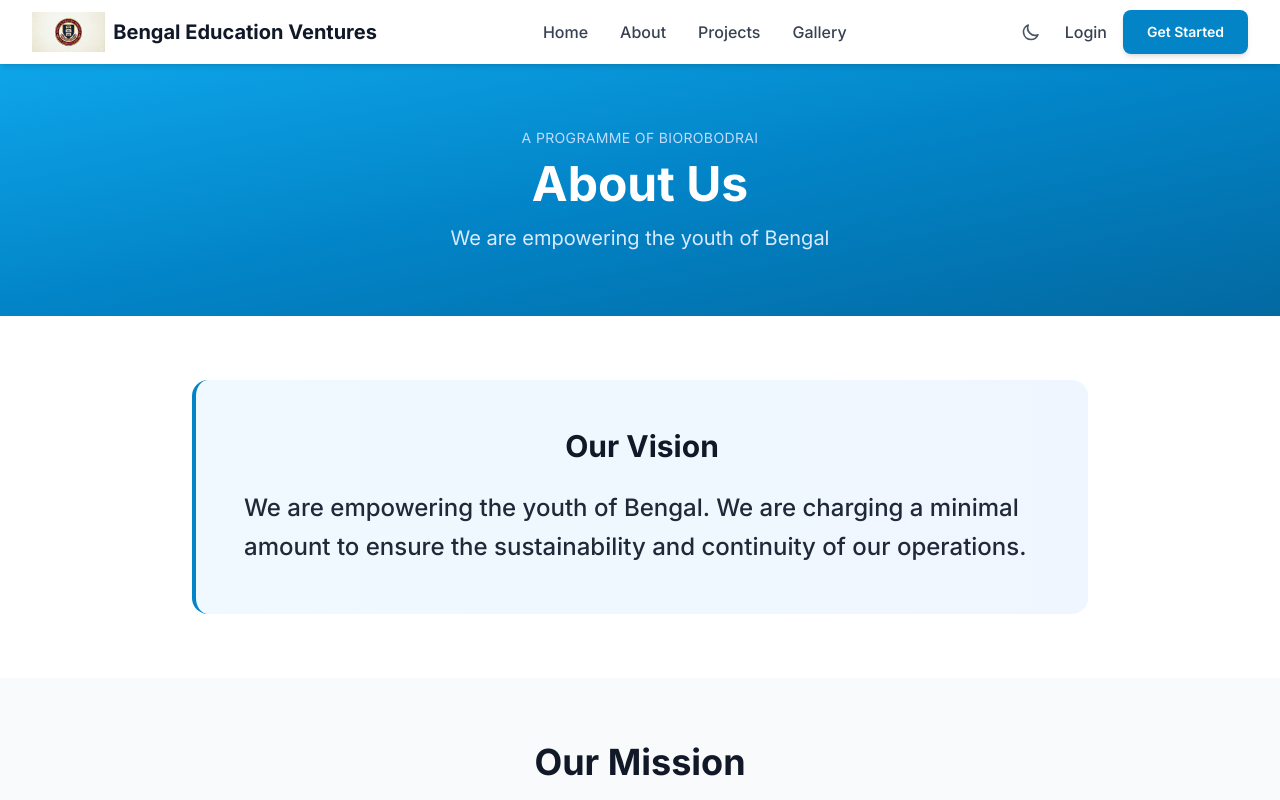
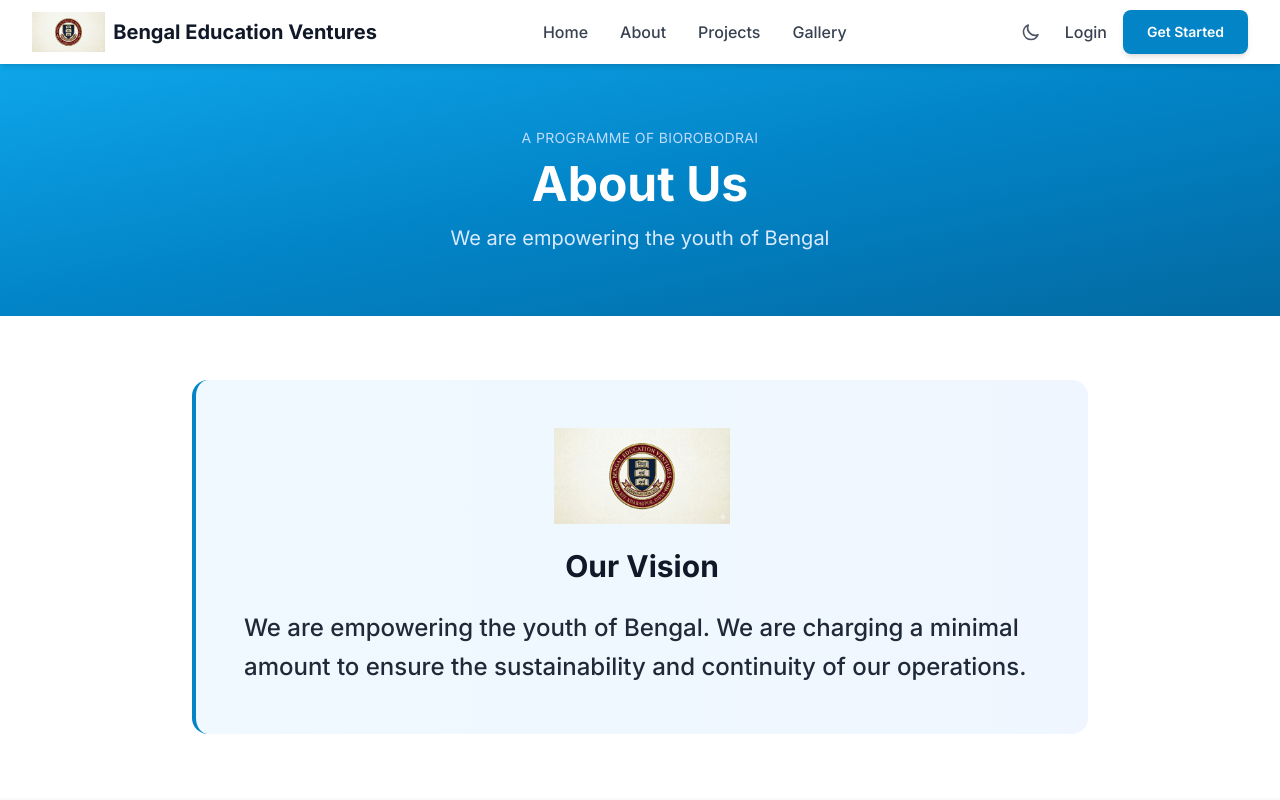
Before and after one commit to sanglaptatay-debug/Real-edtech, a Next.js app in the folder frontend/: page /about in a window 1280 px wide. Shown: the top 800 px of the page. Built offline with nearby package versions, Linux system fonts and the light colour scheme; no server answers.

Commit message:
Feat: Add logo over Vision section in About Us page

```diff
--- a/frontend/src/app/about/page.js
+++ b/frontend/src/app/about/page.js
@@ -39,6 +39,21 @@
                 <section className="py-16 px-4 bg-white">
                     <div className="max-w-4xl mx-auto">
                         <div className="bg-gradient-to-r from-primary-50 to-blue-50 rounded-2xl p-8 md:p-12 border-l-4 border-primary-600">
+                            <div className="flex justify-center mb-6">
+                                {fullSettings?.logoUrl ? (
+                                    <img
+                                        src={fullSettings.logoUrl.startsWith('data:') ? fullSettings.logoUrl : `${process.env.NEXT_PUBLIC_API_URL.replace('/api', '')}${fullSettings.logoUrl}`}
+                                        alt="Logo"
+                                        className="h-24 w-auto object-contain"
+                                    />
+                                ) : (
+                                    <img
+                                        src="/default-logo.jpg"
+                                        alt="Bengal Education Ventures"
+                                        className="h-24 w-auto object-contain"
+                                    />
+                                )}
+                            </div>
                             <h2 className="text-3xl font-bold text-gray-900 mb-6 text-center">Our Vision</h2>
                             <div
                                 className="text-2xl text-gray-800 leading-relaxed text-left font-medium whitespace-pre-wrap"
```
